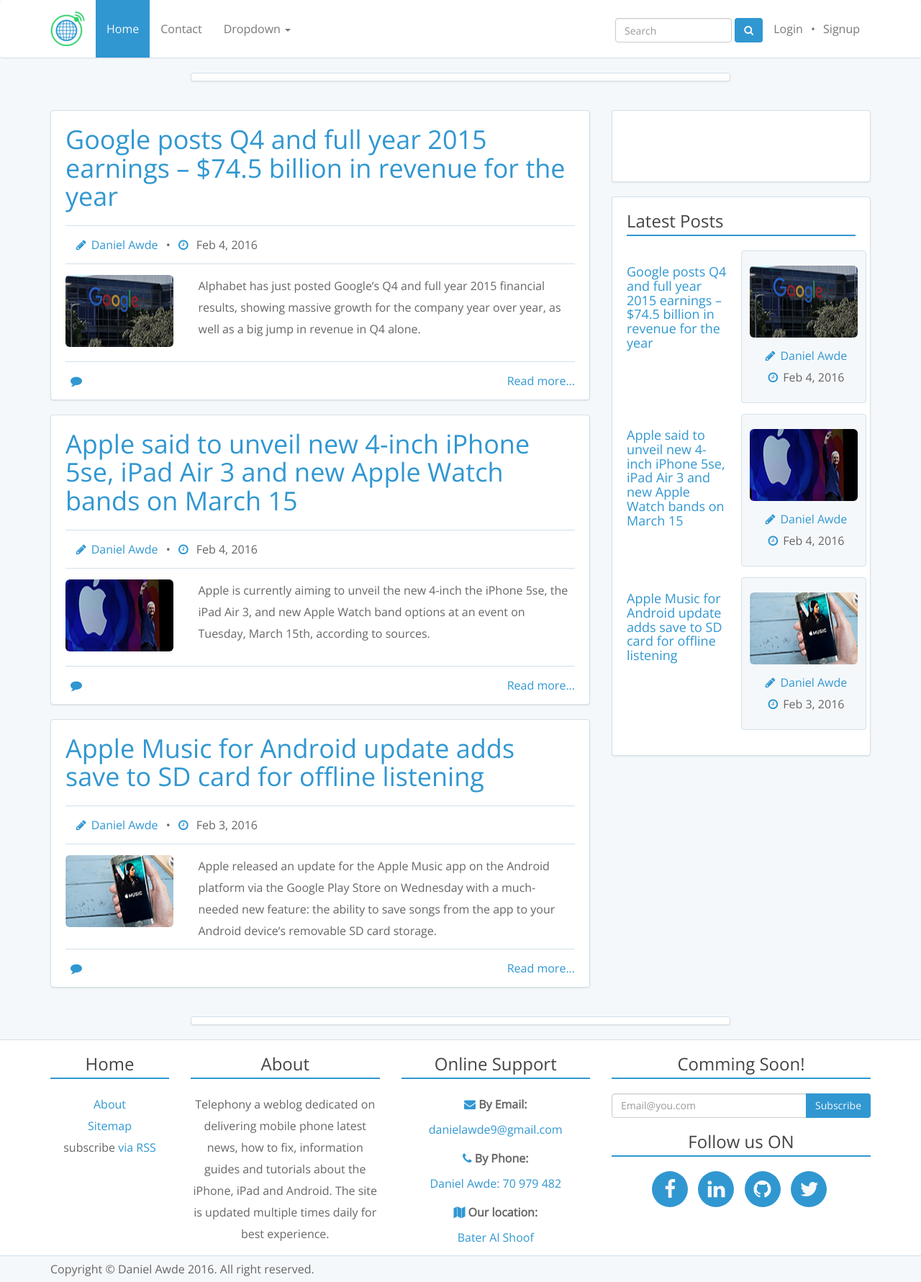
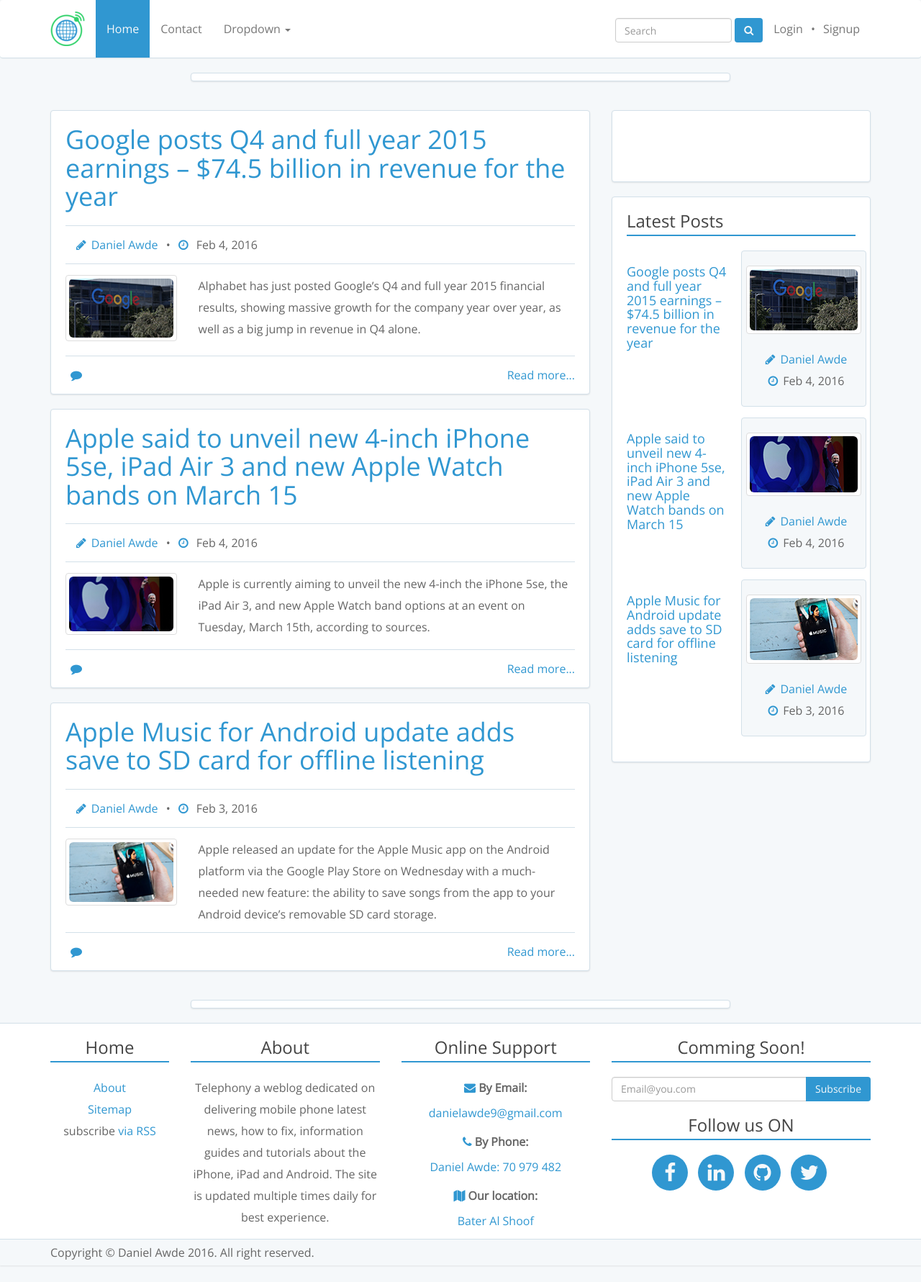
Before and after one commit to Telephony-lebanon/telephony-lebanon.github.io, a Jekyll site: the page built from index.html, in a window 1280 px wide. Shown: the whole page at 72% size. Built offline with Jekyll 4.4.1, drawn with Linux system fonts in a browser that asks for light colours; nearby versions of some CDN libraries; the list of posts is cut into pages by our own code; comment, search, counter and statistics services are not loaded; after the commit the page ends 1758 px from its top, so only the background shows below that.

Commit message:
fixed side bar

```diff
--- a/_includes/widget-side.html
+++ b/_includes/widget-side.html
@@ -11,21 +11,28 @@
         (adsbygoogle = window.adsbygoogle || []).push({});
         </script>
     </div>
-    <div class="widget" id="Popular_Posts">
+    <div class="widget" id="latest-post">
         <h3 class="h3-title">Latest Posts</h3>
         {% for post in site.posts limit: 3%}
             <div class="row">
-                <div class="col-md-6 col-sm-12 col-xs-12t">
+                <div class="col-md-6 col-sm-12 col-xs-12">
                     <h4><a href="{{ post.url | prepend: site.baseurl }}">{{ post.title }}</a></h4>
                 </div>
-                <div id="left-side" class="col-md-6 col-sm-12 col-xs-12 margin-span text-center latest-post">
-                    <a href="{{ post.url | prepend: site.baseurl }}">
-                        <img height="100" width="150" class="img-rounded" src="/img/small/{{ post.image }}" width="836" height="426" alt="{{ post.title }}">
-                    </a>
+                <div id="right-side" class="col-md-6 col-sm-12 col-xs-12 margin-span text-center latest-post">
                     <div class="row">
-                        <div class="col-md-12 col-sm-12 col-xs-12"><span class="fa fa-pencil hidden-xs"></span><a>{{ post.author }}</a></div>
-                        <div class="col-md-12 col-sm-12 col-xs-12"><span class="fa fa-clock-o hidden-xs"></span>{{ post.date | date: "%b %-d, %Y" }}</div>
+                        <div class="col-md-12 col-sm-6 col-xs-6 center-div">
+                            <a href="{{ post.url | prepend: site.baseurl }}" class="thumbnail ">
+                                <img height="100" width="150" class="img-rounded" src="/img/small/{{ post.image }}" alt="{{ post.title }}">
+                            </a>
+                        </div>
+                        <div class="col-md-12 col-sm-6 col-xs-6">
+                            <div class="row">
+                                <div class="col-md-12 col-sm-12 col-xs-12"><span class="fa fa-pencil"></span><a>{{ post.author }}</a></div>
+                                <div class="col-md-12 col-sm-12 col-xs-12"><span class="fa fa-clock-o"></span>{{ post.date | date: "%b %-d, %Y" }}</div>
+                            </div>
+                        </div>
                     </div>
+
                 </div>
             </div>
         {% endfor %}
--- a/_layouts/page.html
+++ b/_layouts/page.html
@@ -1,3 +1,8 @@
 ---
 layout: default
 ---
+
+
+<div class="post">
+    {{ content }}
+</div>
--- a/_layouts/post.html
+++ b/_layouts/post.html
@@ -15,7 +15,7 @@
             </div>
         </div>
         <div class="post-body">
-            <a href="{{ post.url | prepend: site.baseurl }}">
+            <a href="{{ post.url | prepend: site.baseurl }}" class="thumbnail">
                 <img class="img-responsive" src="/img/large/{{ page.image }}" width="708" height="360" alt="{{ page.title }}">
             </a>
             {{ content }}
--- a/css/main.css
+++ b/css/main.css
@@ -401,10 +401,6 @@
     line-height: 52px;
 }
 
-.post-body img{
-    margin-bottom: 20px;
-}
-
 .post-body{
     margin-top: 15px;
 }
@@ -445,11 +441,6 @@
     border-radius: 4px;
     padding: 20px 0;
     margin-bottom: 15px;
-}
-
-.latest-post img{
-    margin: 10px;
-    margin-top: 0;
 }
 
 .pagination li a{
--- a/index.html
+++ b/index.html
@@ -25,7 +25,7 @@
             </div>
             <div class="post-body row">
                 <div id="left-side" class="col-md-3 col-sm-3 col-xs-12">
-                    <a href="{{ post.url | prepend: site.baseurl }}">
+                    <a href="{{ post.url | prepend: site.baseurl }}" class="thumbnail">
                         <img height="100" width="150" class="img-rounded" src="/img/small/{{ post.image }}" alt="{{ post.title }}">
                     </a>
                 </div>
```
Also changed, not shown: 1 other file.
